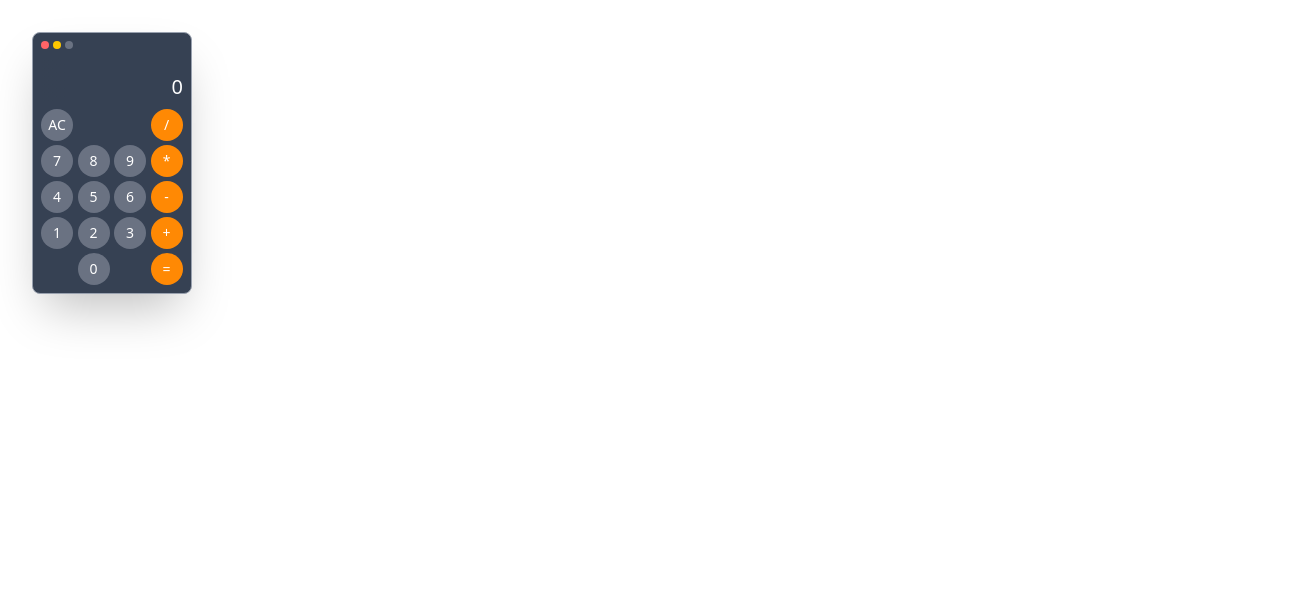
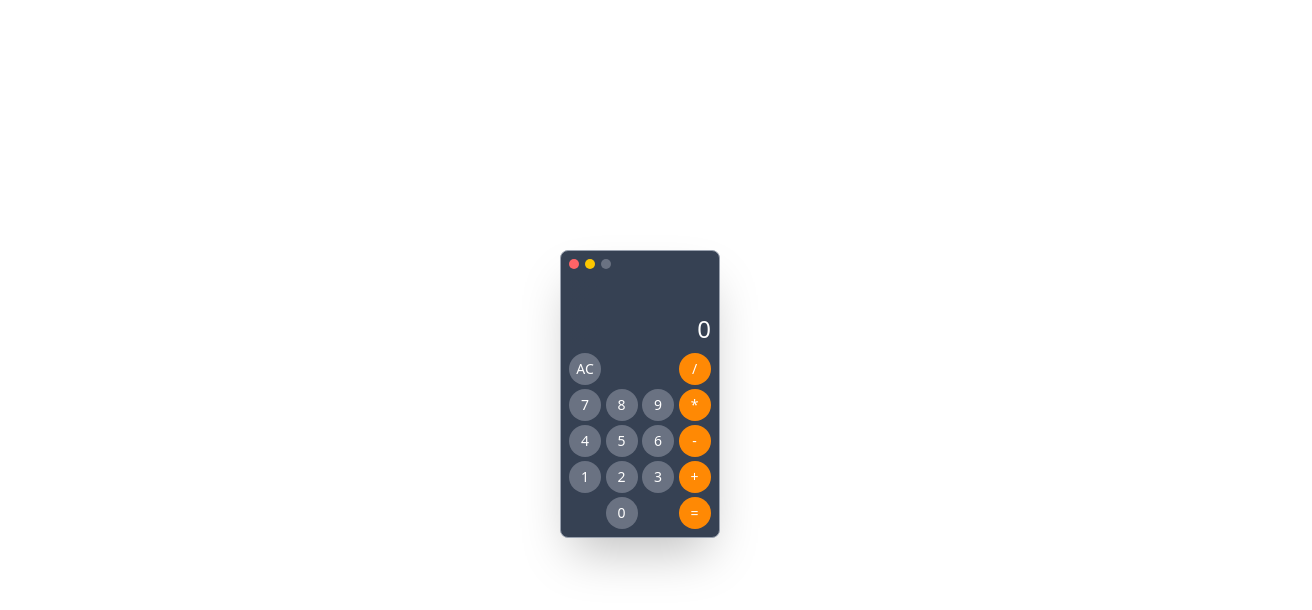
Before and after one commit to kamilszczepanik/calculator, a React (Vite) app: page / in a window 1280 px wide. Shown: the top 610 px of the page, 1312 px wide, since content can reach past the window. Built offline with nearby package versions, Linux system fonts and the light colour scheme.

Commit message:
feat: draggable for fun

```diff
--- a/package.json
+++ b/package.json
@@ -10,6 +10,9 @@
     "preview": "vite preview"
   },
   "dependencies": {
+    "@dnd-kit/core": "^6.3.1",
+    "@dnd-kit/utilities": "^3.2.2",
+    "@formkit/drag-and-drop": "^0.4.1",
     "@tailwindcss/vite": "^4.0.9",
     "react": "^19.0.0",
     "react-dom": "^19.0.0",
--- a/src/App.tsx
+++ b/src/App.tsx
@@ -1,37 +1,52 @@
 import "./App.css";
-import { WindowControlButtons } from "./components/WindowControlButtons";
-import { DigitButtons } from "./components/DigitButtons";
-import { OperationButtons } from "./components/OperationButtons";
-import { CalculationsOutput } from "./components/CalculationsOutput";
-import { useCalculator } from "./hooks/useCalculator";
+import { useState, useEffect } from "react";
+import {
+  DndContext,
+  useSensor,
+  useSensors,
+  PointerSensor,
+  DragEndEvent,
+} from "@dnd-kit/core";
+import { Calculator } from "./components/Calculator";
+import { Position } from "./utils/types";
 
 function App() {
-  const {
-    calculations,
-    previousCalculations,
-    handleDigitClick,
-    handleClearCalculations,
-    handleCalculate,
-    handleOperationClick,
-  } = useCalculator();
+  const [position, setPosition] = useState<Position>({ x: 0, y: 0 });
+
+  const sensors = useSensors(
+    useSensor(PointerSensor, {
+      activationConstraint: {
+        distance: 5,
+      },
+    })
+  );
+
+  useEffect(() => {
+    const windowWidth = window.innerWidth;
+    const windowHeight = window.innerHeight;
+    const calculatorWidth = 160;
+    const calculatorHeight = 300;
+
+    setPosition({
+      x: (windowWidth - calculatorWidth) / 2,
+      y: (windowHeight - calculatorHeight) / 2,
+    });
+  }, []);
+
+  const handleDragEnd = (event: DragEndEvent) => {
+    const { delta } = event;
+
+    setPosition((prevPosition) => ({
+      x: prevPosition.x + delta.x,
+      y: prevPosition.y + delta.y,
+    }));
+  };
 
   return (
-    <div className="flex flex-col gap-2 bg-gray-700 rounded-lg p-2 w-40 border-gray-400 border shadow-2xl text-sm">
-      <WindowControlButtons />
-      <CalculationsOutput
-        calculations={calculations}
-        previousCalculations={previousCalculations}
-      />
-      <div className="grid grid-cols-4 gap-1">
-        <DigitButtons
-          handleDigitClick={handleDigitClick}
-          handleClearCalculationsClick={handleClearCalculations}
-        />
-        <OperationButtons
-          handleCalculate={handleCalculate}
-          handleOperationClick={handleOperationClick}
-        />
-      </div>
+    <div className="h-screen w-screen overflow-hidden">
+      <DndContext sensors={sensors} onDragEnd={handleDragEnd}>
+        <Calculator position={position} />
+      </DndContext>
     </div>
   );
 }
--- a/src/components/CalculationsOutput.tsx
+++ b/src/components/CalculationsOutput.tsx
@@ -11,7 +11,7 @@ export const CalculationsOutput = ({
     <div className="relative overflow-hidden max-w-36">
       <div className="relative">
         <div className="flex justify-end">
-          <p className="text-gray-400 h-4 whitespace-nowrap ml-auto">
+          <p className="text-gray-400 h-4 whitespace-nowrap ml-auto my-2.5 text-lg">
             {previousCalculations}
           </p>
         </div>
@@ -20,7 +20,7 @@ export const CalculationsOutput = ({
 
       <div className="relative">
         <div className="flex justify-end">
-          <p className="text-white text-xl whitespace-nowrap ml-auto">
+          <p className="text-white text-2xl whitespace-nowrap ml-auto">
             {calculations}
           </p>
         </div>
--- /dev/null
+++ b/src/components/Calculator.tsx
@@ -0,0 +1,58 @@
+import { useDraggable } from "@dnd-kit/core";
+import { CSS } from "@dnd-kit/utilities";
+import { CalculationsOutput } from "./CalculationsOutput";
+import { DigitButtons } from "./DigitButtons";
+import { OperationButtons } from "./OperationButtons";
+import { useCalculator } from "../hooks/useCalculator";
+import { Position } from "../utils/types";
+import { WindowControlButtons } from "./WindowControlButtons";
+
+export const Calculator = ({ position }: { position: Position }) => {
+  const {
+    calculations,
+    previousCalculations,
+    handleDigitClick,
+    handleClearCalculations,
+    handleCalculate,
+    handleOperationClick,
+  } = useCalculator();
+
+  const { attributes, listeners, setNodeRef, transform, isDragging } =
+    useDraggable({
+      id: "calculator",
+    });
+
+  const style = {
+    left: `${position.x}px`,
+    top: `${position.y}px`,
+    transform: CSS.Translate.toString(transform),
+    zIndex: isDragging ? 10 : 1,
+    touchAction: "none",
+  };
+
+  return (
+    <div
+      ref={setNodeRef}
+      className={`flex flex-col gap-2 bg-gray-700 rounded-lg p-2 w-40 border-gray-400 border shadow-2xl text-sm absolute ${
+        isDragging ? "cursor-grabbing" : ""
+      }`}
+      style={style}
+    >
+      <WindowControlButtons attributes={attributes} listeners={listeners} />
+      <CalculationsOutput
+        calculations={calculations}
+        previousCalculations={previousCalculations}
+      />
+      <div className="grid grid-cols-4 gap-1">
+        <DigitButtons
+          handleDigitClick={handleDigitClick}
+          handleClearCalculationsClick={handleClearCalculations}
+        />
+        <OperationButtons
+          handleCalculate={handleCalculate}
+          handleOperationClick={handleOperationClick}
+        />
+      </div>
+    </div>
+  );
+};
--- a/src/components/WindowControlButtons.tsx
+++ b/src/components/WindowControlButtons.tsx
@@ -1,9 +1,21 @@
-export const WindowControlButtons = () => {
+import { DraggableAttributes } from "@dnd-kit/core";
+import { SyntheticListenerMap } from "@dnd-kit/core/dist/hooks/utilities";
+
+interface Props {
+  listeners: SyntheticListenerMap | undefined;
+  attributes: DraggableAttributes;
+}
+
+export const WindowControlButtons = ({ listeners, attributes }: Props) => {
   return (
-    <div className="flex gap-1">
-      <button className="w-2 h-2 rounded-full bg-red-400" />
-      <button className="w-2 h-2 rounded-full bg-yellow-400" />
-      <button className="w-2 h-2 rounded-full bg-gray-500" />
+    <div
+      className="flex gap-1.5 select-none cursor-grab"
+      {...listeners}
+      {...attributes}
+    >
+      <button className="w-2.5 h-2.5 rounded-full bg-red-400" />
+      <button className="w-2.5 h-2.5 rounded-full bg-yellow-400" />
+      <button className="w-2.5 h-2.5 rounded-full bg-gray-500" />
     </div>
   );
 };
--- a/src/utils/types.ts
+++ b/src/utils/types.ts
@@ -5,3 +5,8 @@ export type Operation = {
   label: Operator;
   operation: (a: number, b: number) => number;
 };
+
+export type Position = {
+  x: number;
+  y: number;
+};
```
Also changed, not shown: 1 other file (tests, documents, lock files or other folders).
